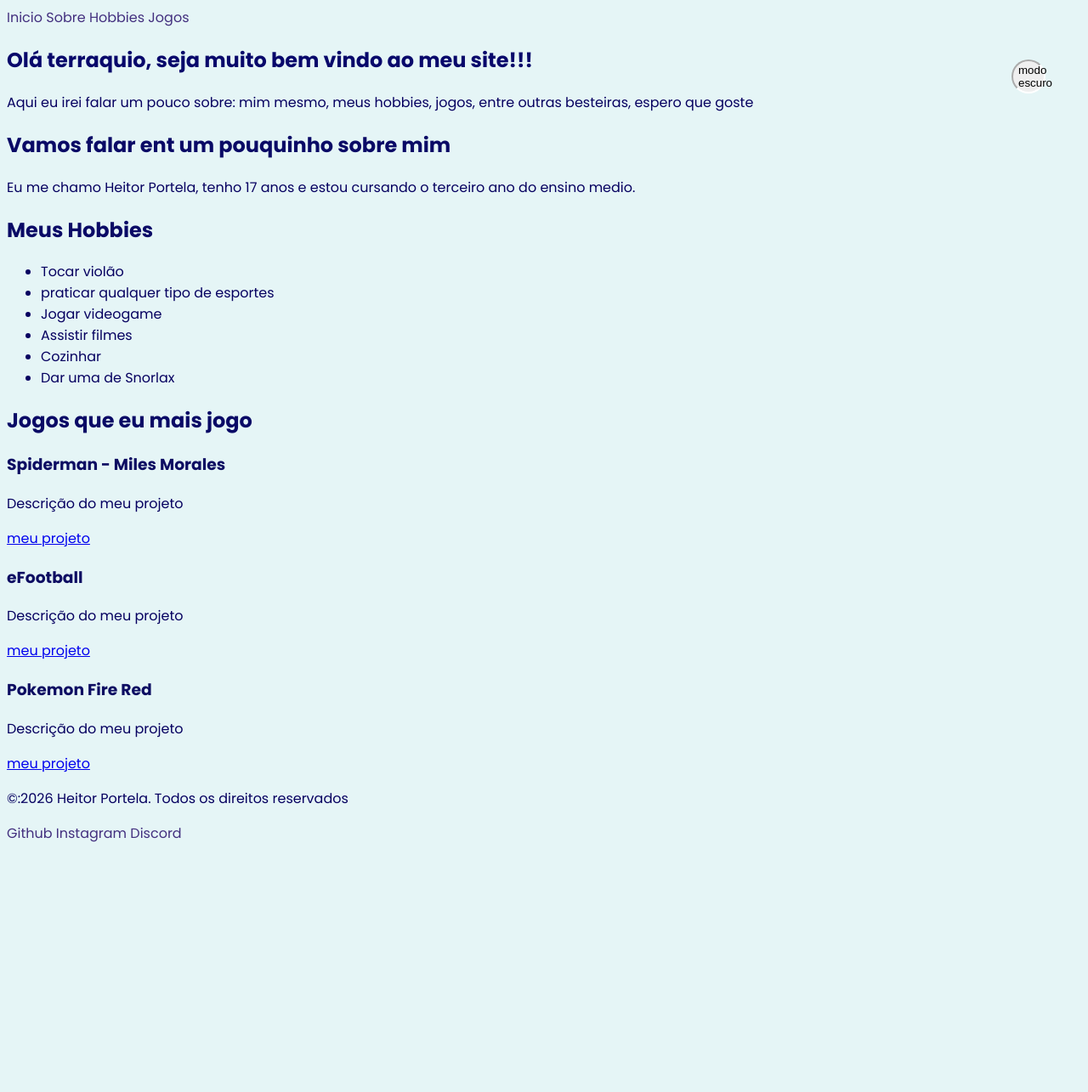
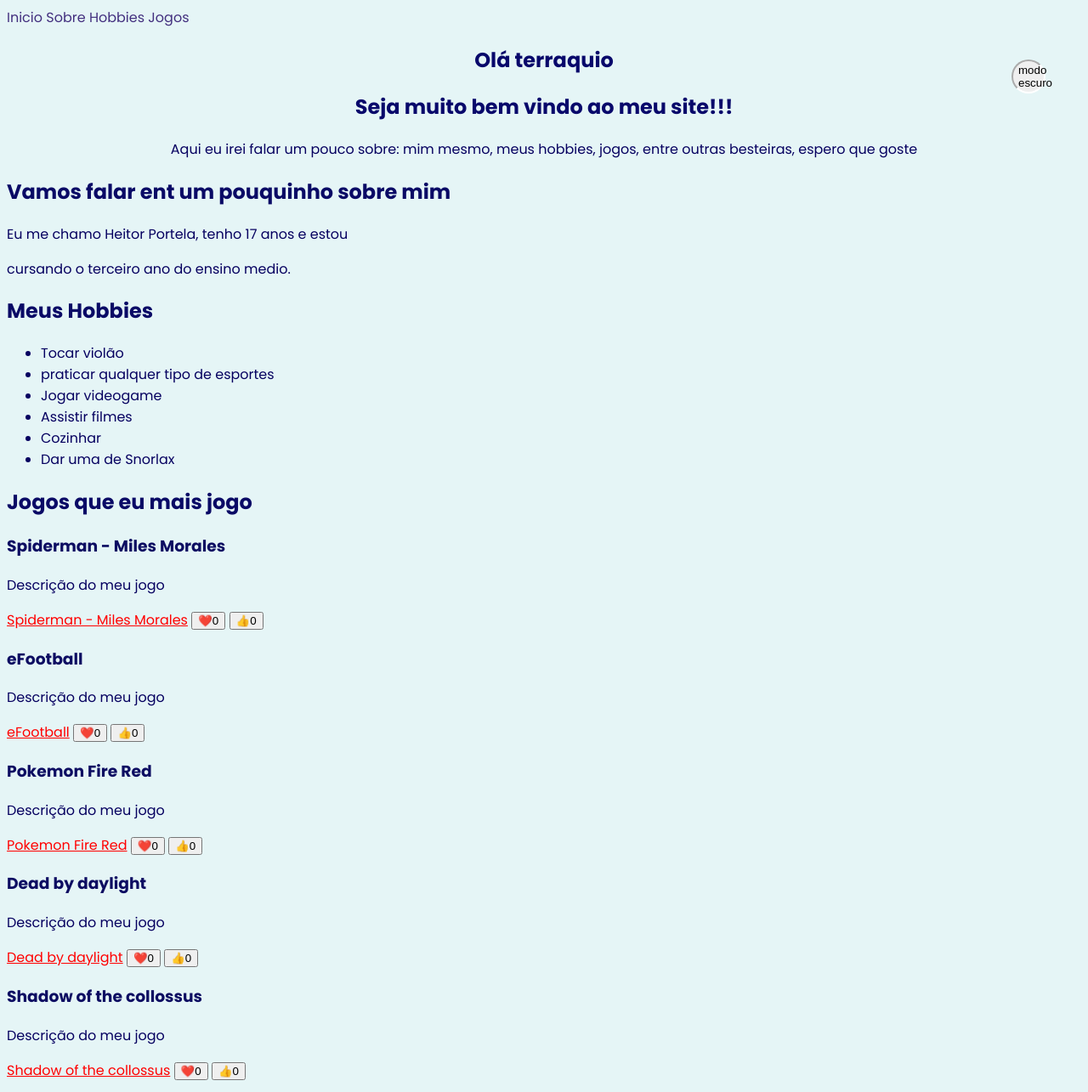
Before and after one commit to heitorportela/Site_Pessoal, a plain HTML site: page index.html in a window 1280 px wide. Shown: the top 1285 px of the page at 85% size. Before the commit the page ends 1001 px from the top, so only its background shows below. Drawn offline with Linux system fonts and the light colour scheme.

Commit message:
Revise index.html with new content and structure
Updated the content and structure of the HTML file, including new sections for hobbies and games, and added buttons for interaction.

```diff
--- a/index.html
+++ b/index.html
@@ -21,14 +21,16 @@
     </header>
     <main>
         <section id="inicio">
-            <h1>Olá terraquio, seja muito bem vindo ao meu site!!!</h1>
-            <p>Aqui eu irei falar um pouco sobre: mim mesmo, meus hobbies, jogos, entre outras besteiras, espero que goste</p>
+            <h1 id="oi">Olá terraquio</h1>
+            <h1 id="bien">Seja muito bem vindo ao meu site!!!</h1>
+            <p id="intro">Aqui eu irei falar um pouco sobre: mim mesmo, meus hobbies, jogos, entre outras besteiras, espero que goste</p>
         </section>
-        <section id="sobre">
+        <section class="sobre">
             <h2>Vamos falar ent um pouquinho sobre mim</h2>
-            <p>Eu me chamo Heitor Portela, tenho 17 anos e estou cursando o terceiro ano do ensino medio.</p>
+            <p>Eu me chamo Heitor Portela, tenho 17 anos e estou</p>
+            <p> cursando o terceiro ano do ensino medio.</p>
         </section>
-        <section>
+        <section class="sobre">
             <h2>Meus Hobbies</h2>
             <ul>
                 <li>Tocar violão</li>
@@ -42,18 +44,38 @@
             <h2>Jogos que eu mais jogo</h2>
             <article>
                 <h3>Spiderman - Miles Morales</h3>
-                <p>Descrição do meu projeto</p>
-                <a href="#">meu projeto</a>
+                <p>Descrição do meu jogo</p>
+                <a href="#" class="algo">Spiderman - Miles Morales</a>
+                <button>❤️<span>0</span></button>
+                <button>👍<span>0</span></button>
             </article>
             <article>
                 <h3>eFootball</h3>
-                <p>Descrição do meu projeto</p>
-                <a href="#">meu projeto</a>
+                <p>Descrição do meu jogo</p>
+                <a href="#" class="algo">eFootball</a>
+                <button>❤️<span>0</span></button>
+                <button>👍<span>0</span></button>
             </article>
             <article>
                 <h3>Pokemon Fire Red</h3>
-                <p>Descrição do meu projeto</p>
-                <a href="#">meu projeto</a>
+                <p>Descrição do meu jogo</p>
+                <a href="#" class="algo">Pokemon Fire Red</a>
+                <button>❤️<span>0</span></button>
+                <button>👍<span>0</span></button>
+            </article>
+            <article>
+                <h3>Dead by daylight</h3>
+                <p>Descrição do meu jogo</p>
+                <a href="#" class="algo">Dead by daylight</a>
+                <button>❤️<span>0</span></button>
+                <button>👍<span>0</span></button>
+            </article>
+            <article>
+                <h3>Shadow of the collossus</h3>
+                <p>Descrição do meu jogo</p>
+                <a href="#" class="algo">Shadow of the collossus</a>
+                <button>❤️<span>0</span></button>
+                <button>👍<span>0</span></button>
             </article>
     </main>
     <button id="botao_mudar_tema"> modo escuro </button>
```
